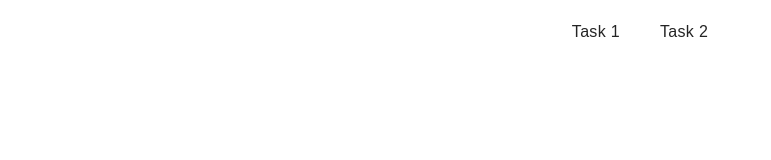
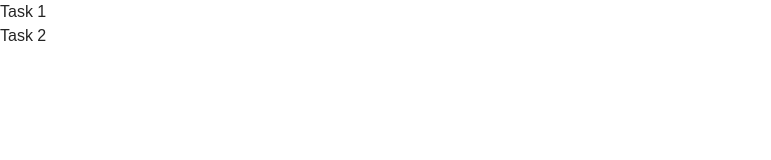
Before and after one commit to sonja-plgdd/goit-js-hw-10, a plain HTML site: page index.html in a window 1280 px wide. Shown: the whole page, without its empty margins (0-771 px from the left). Drawn offline with Linux system fonts and the light colour scheme.

Commit message:
Deploying to gh-pages from @ sonja-plgdd/goit-js-hw-10@444d6b186dd1dd04980d11aa5dc6ab7e62961ddc 🚀

```diff
--- a/index.html
+++ b/index.html
@@ -10,24 +10,11 @@
     <link rel="stylesheet" crossorigin href="/goit-js-hw-10/assets/styles-DxXnLRuA.css">
   </head>
   <body>
-    <header class="header">
-  <div class="container">
-    <nav class="nav">
-      <ul class="nav-list">
-        <li class="nav-item">
-          <a class="nav-link {=$highlight-act}" href="./1-timer.html">Task 1</a>
-        </li>
-        <li class="nav-item">
-          <a class="nav-link {=$highlight-curr}" href="./2-snackbar.html"
-            >Task 2</a
-          >
-        </li>
+    <main>
+      <ul>
+        <li><a href="./1-timer.html">Task 1</a></li>
+        <li><a href="./2-snackbar.html">Task 2</a></li>
       </ul>
-    </nav>
-  </div>
-</header>
-
-
-    <main></main>
+    </main>
   </body>
 </html>
```
